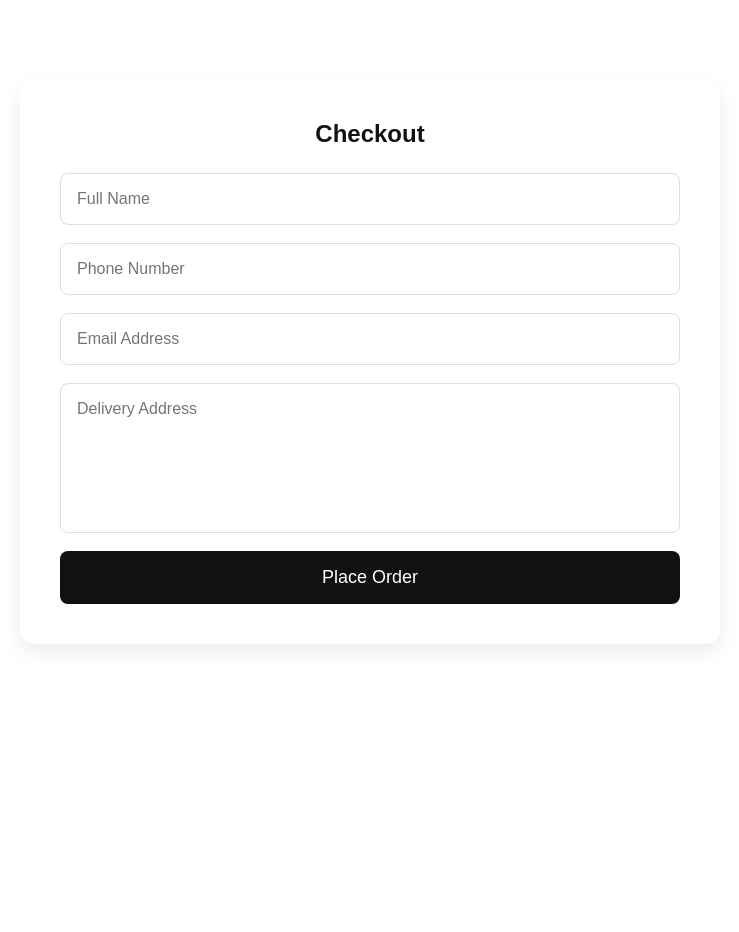
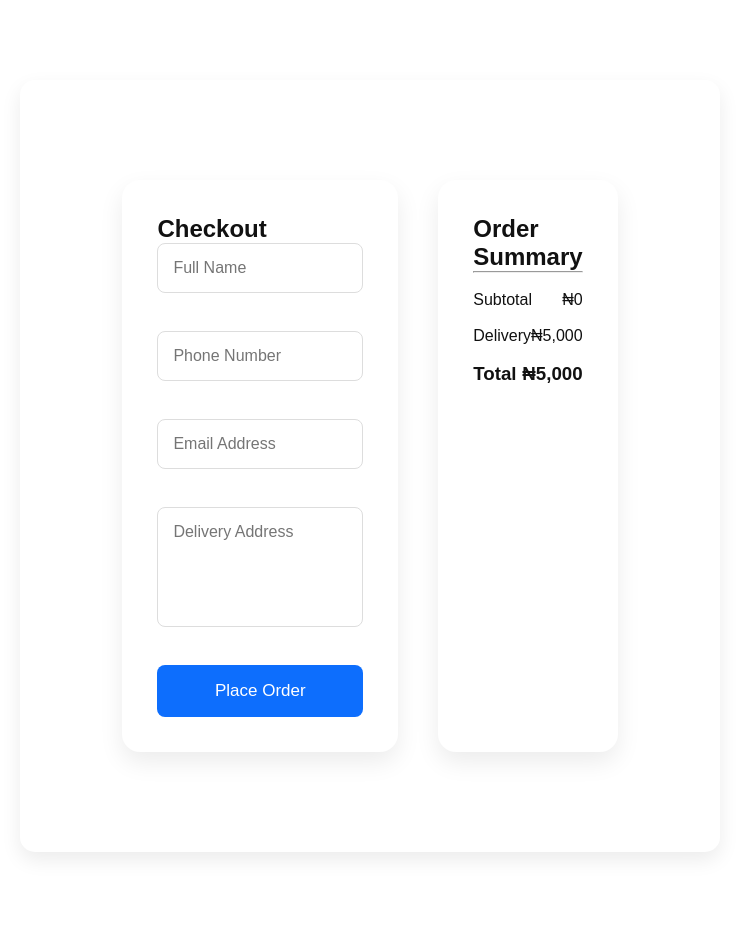
Before and after one commit to Ronniechuks11/DONBRANDS-BOUTIQUE-, a Flask app: page /checkout in a window 1280 px wide. Shown: the whole page, without its empty margins (270-1009 px from the left). Before the commit the page ends 648 px from the top, so only its background shows below. Run offline with Flask 3, Linux system fonts and the light colour scheme.

Commit message:
Update Latest Changes

```diff
--- a/app.py
+++ b/app.py
@@ -18,9 +18,9 @@ products = [
 
 {
         "id":1,
-        "name":"Luxury Senator White",
-        "price":45000,
-        "old_price":55000,
+        "name":"Luxury Senator Black",
+        "price":39999,
+        "old_price":45000,
         "category":"Senators",
         "image":"images/senators/senator1.jpg",
         "badge":"HOT",
@@ -29,7 +29,7 @@ products = [
 
     {
         "id":2,
-        "name":"Luxury Men's Set",
+        "name":"Luxury Mens Set",
         "price":38000,
         "old_price":45000,
         "category":"Men",
@@ -120,7 +120,8 @@ TOTAL: ₦{total:,}
 
         flash("Order could not be sent.")
 
-    return redirect("/")
+    return
+    render_template("success.html")
 
 @app.route("/product/<int:id>")
 def product(id):
--- a/static/css/style.css
+++ b/static/css/style.css
@@ -1119,3 +1119,250 @@ background:#f5f5f5;
 transform:translateY(-3px);
 
 }
+
+.old-price{
+
+text-decoration:line-through;
+
+color:#888;
+
+font-size:20px;
+
+margin-left:10px;
+
+font-weight:normal;
+
+}
+
+.cart-info{
+
+flex:1;
+
+}
+
+.qty-box{
+
+display:flex;
+
+align-items:center;
+
+gap:15px;
+
+margin:15px 0;
+
+}
+
+.qty-box button{
+
+width:38px;
+
+height:38px;
+
+border:none;
+
+background:#111;
+
+color:#fff;
+
+border-radius:50%;
+
+cursor:pointer;
+
+font-size:20px;
+
+}
+
+.qty-box span{
+
+font-size:20px;
+
+font-weight:bold;
+
+min-width:24px;
+
+text-align:center;
+
+}
+
+.remove-btn{
+
+padding:10px 18px;
+
+border:none;
+
+background:#e11d48;
+
+color:#fff;
+
+border-radius:6px;
+
+cursor:pointer;
+
+}
+
+.checkout{
+
+display:grid;
+
+grid-template-columns:2fr 1fr;
+
+gap:40px;
+
+padding:100px 8%;
+
+}
+
+.checkout-form,
+.order-summary{
+
+background:#fff;
+
+padding:35px;
+
+border-radius:18px;
+
+box-shadow:0 10px 25px rgba(0,0,0,.08);
+
+}
+
+.checkout input,
+.checkout textarea{
+
+width:100%;
+
+padding:15px;
+
+margin-bottom:20px;
+
+border:1px solid #ddd;
+
+border-radius:8px;
+
+}
+
+.checkout textarea{
+
+height:120px;
+
+resize:none;
+
+}
+
+.checkout button{
+
+width:100%;
+
+padding:16px;
+
+background:#0d6efd;
+
+color:#fff;
+
+border:none;
+
+border-radius:8px;
+
+cursor:pointer;
+
+font-size:17px;
+
+}
+
+.order-summary p,
+.order-summary h3{
+
+display:flex;
+
+justify-content:space-between;
+
+margin:18px 0;
+
+}
+
+.success-page{
+
+    min-height:70vh;
+
+    display:flex;
+
+    flex-direction:column;
+
+    justify-content:center;
+
+    align-items:center;
+
+    text-align:center;
+
+    padding:80px 20px;
+
+}
+
+.success-icon{
+
+    width:100px;
+
+    height:100px;
+
+    border-radius:50%;
+
+    background:#16a34a;
+
+    color:#fff;
+
+    display:flex;
+
+    align-items:center;
+
+    justify-content:center;
+
+    font-size:55px;
+
+    margin-bottom:30px;
+
+    box-shadow:0 15px 35px rgba(0,0,0,.15);
+
+}
+
+.success-page h1{
+
+    font-size:48px;
+
+    margin-bottom:20px;
+
+}
+
+.success-page p{
+
+    max-width:600px;
+
+    color:#666;
+
+    line-height:1.8;
+
+}
+
+.success-btn{
+
+    margin-top:30px;
+
+    padding:16px 35px;
+
+    background:#111;
+
+    color:#fff;
+
+    text-decoration:none;
+
+    border-radius:50px;
+
+    transition:.3s;
+
+}
+
+.success-btn:hover{
+
+    background:#0d6efd;
+
+    transform:translateY(-3px);
+
+}
--- a/js/app.js
+++ b/static/js/app.js
@@ -11,13 +11,13 @@ function addToCart(
     name,
     price,
     image,
-    quantity=1
-    )
+    quantity = 1
+){
 
-    const item = cart.find(p=>p.id===id);
+    const item = cart.find(p => p.id === id);
 
     if(item){
-        item.quantity++;
+        item.quantity += Number(quantity);
     }else{
         cart.push({
             id,
@@ -36,17 +36,18 @@ function addToCart(
 
 function updateCartCount(){
 
-    let total=0;
+    let total = 0;
 
-    cart.forEach(item=>{
+    cart.forEach(item => {
         total += item.quantity;
     });
 
-    const badge=document.querySelector(".cart-icon span");
+    const badge = document.querySelector(".cart-icon span");
+    const navBadge = document.getElementById("navCartCount");
 
-    if(badge){
-        badge.innerHTML=total;
-    }
+    if(badge) badge.innerHTML = total;
+
+    if(navBadge) navBadge.innerHTML = total;
 
 }
 
@@ -175,28 +176,59 @@ observer.observe(statsSection);
 
 const topBtn = document.getElementById("topBtn");
 
-window.addEventListener("scroll",()=>{
+if(topBtn){
 
-if(window.scrollY>500){
+    window.addEventListener("scroll", () => {
 
-topBtn.style.display="block";
+        if(window.scrollY > 500){
+            topBtn.style.display = "block";
+        }else{
+            topBtn.style.display = "none";
+        }
 
-}else{
+    });
 
-topBtn.style.display="none";
+    topBtn.onclick = () => {
+
+        window.scrollTo({
+            top: 0,
+            behavior: "smooth"
+        });
+
+    };
 
 }
 
-});
+const cartInput = document.getElementById("cartData");
 
-topBtn.onclick=()=>{
+if(cartInput){
 
-window.scrollTo({
+cartInput.value = JSON.stringify(cart);
 
-top:0,
+const summary = document.getElementById("summaryItems");
 
-behavior:"smooth"
+const subtotal = document.getElementById("subtotal");
+
+const grandTotal = document.getElementById("grandTotal");
+
+let total = 0;
+
+cart.forEach(item=>{
+
+total += item.price * item.quantity;
+
+summary.innerHTML += `
+<p>
+    ${item.name} × ${item.quantity}
+    <span>₦${(item.price * item.quantity).toLocaleString()}</span>
+</p>
+`;
 
 });
 
-};
+subtotal.innerHTML = "₦" + total.toLocaleString();
+
+grandTotal.innerHTML =
+"₦" + (total + 5000).toLocaleString();
+
+}
--- a/templates/checkout.html
+++ b/templates/checkout.html
@@ -6,7 +6,9 @@
 
 <section class="checkout">
 
-<h1>Checkout</h1>
+<div class="checkout-form">
+
+<h2>Checkout</h2>
 
 <form action="/place-order" method="POST">
 
@@ -35,8 +37,8 @@ required></textarea>
 
 <input
 type="hidden"
-id="cartData"
-name="cart">
+name="cart"
+id="cartData">
 
 <button type="submit">
 Place Order
@@ -44,13 +46,33 @@ Place Order
 
 </form>
 
+</div>
+
+<div class="order-summary">
+
+<h2>Order Summary</h2>
+
+<div id="summaryItems"></div>
+
+<hr>
+
+<p>
+Subtotal
+<span id="subtotal">₦0</span>
+</p>
+
+<p>
+Delivery
+<span>₦5,000</span>
+</p>
+
+<h3>
+Total
+<span id="grandTotal">₦0</span>
+</h3>
+
+</div>
+
 </section>
 
-<script>
-
-document.getElementById("cartData").value =
-localStorage.getItem("cart");
-
-</script>
-
 {% endblock %}
--- a/templates/index.html
+++ b/templates/index.html
@@ -40,7 +40,7 @@ DONBRANDS
 <li><a href="#">Men</a></li>
 <li><a href="#">Women</a></li>
 <li><a href="#">Senators</a></li>
-<li><a href="/cart">🛒 Cart</a></li>
+<li><a href="/cart">🛒 Cart (<span id="navCartCount">0</span>)</a></li>
 
 </ul>
 
```
Also changed, not shown: templates/cart.html (+60 -9 lines), templates/product.html (+11 -4 lines), templates/success.html (added, +30 -0 lines).
